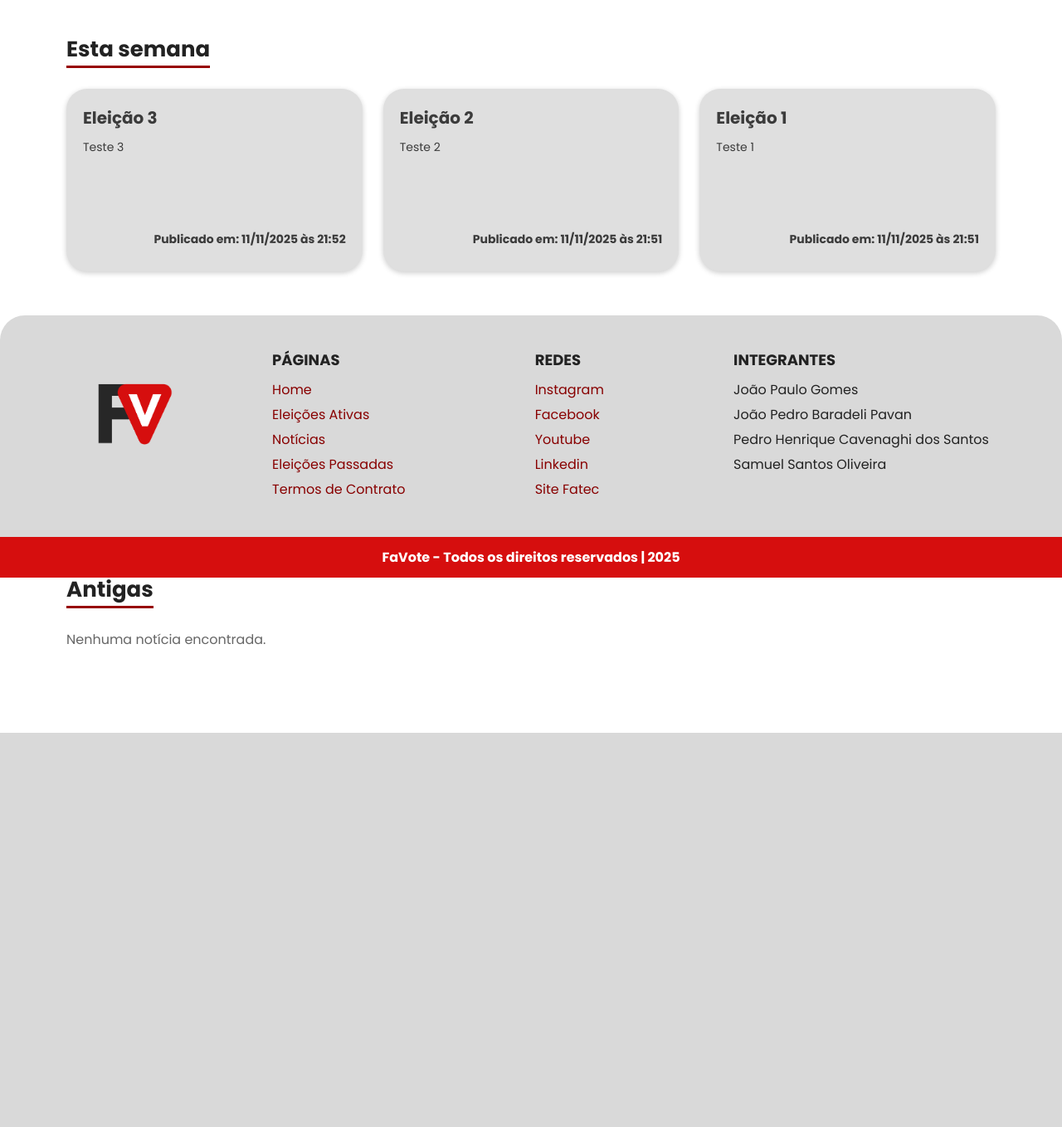
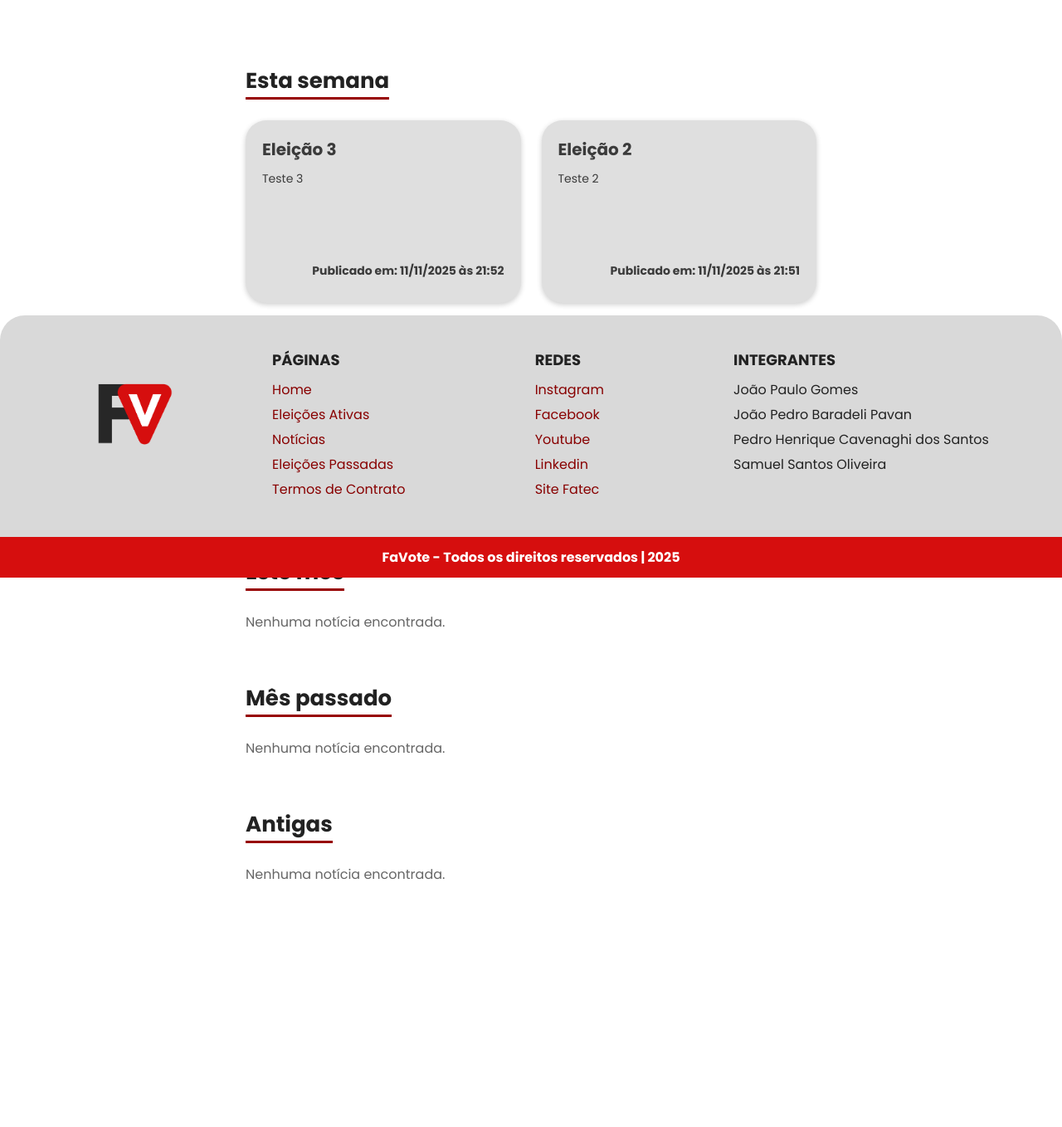
Before and after one commit to SamukaSantos-DEV/FaVote, a PHP site: page /Pages/news.php in a window 1280 px wide. Shown: the part 104-1462 px from the top of the page at 83% size. Before the commit the page ends 987 px from the top, so only its background shows below. Run offline with PHP 8.4, Linux system fonts and the light colour scheme; a user stored in the database is signed in; data comes from the database, SQL or seed files in the repository.

Commit message:
Commit front

```diff
--- a/Styles/eleAtive.css
+++ b/Styles/eleAtive.css
@@ -116,7 +116,7 @@ body {
 
 .main-content {
     width: 60%;
-    margin: 2% 20%;
+    margin: 3% 20% 20% 20%;
 }
 
 .main-content h2 {
--- a/Styles/news.css
+++ b/Styles/news.css
@@ -187,7 +187,7 @@ body {
     gap: 30px;
     padding: 40px;
     max-width: 1200px;
-    margin: 0 auto;
+    margin: 3% 20% 15% 20%;
 }
 
 
```
